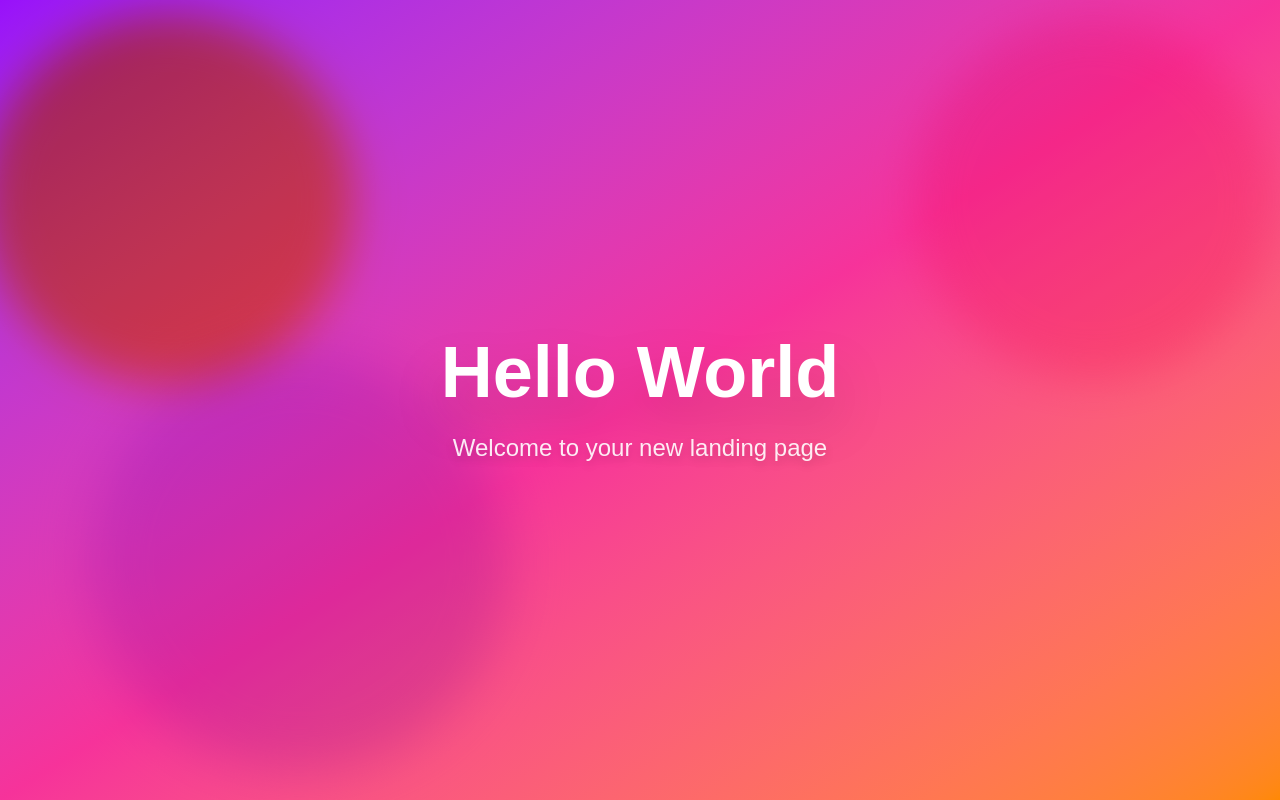
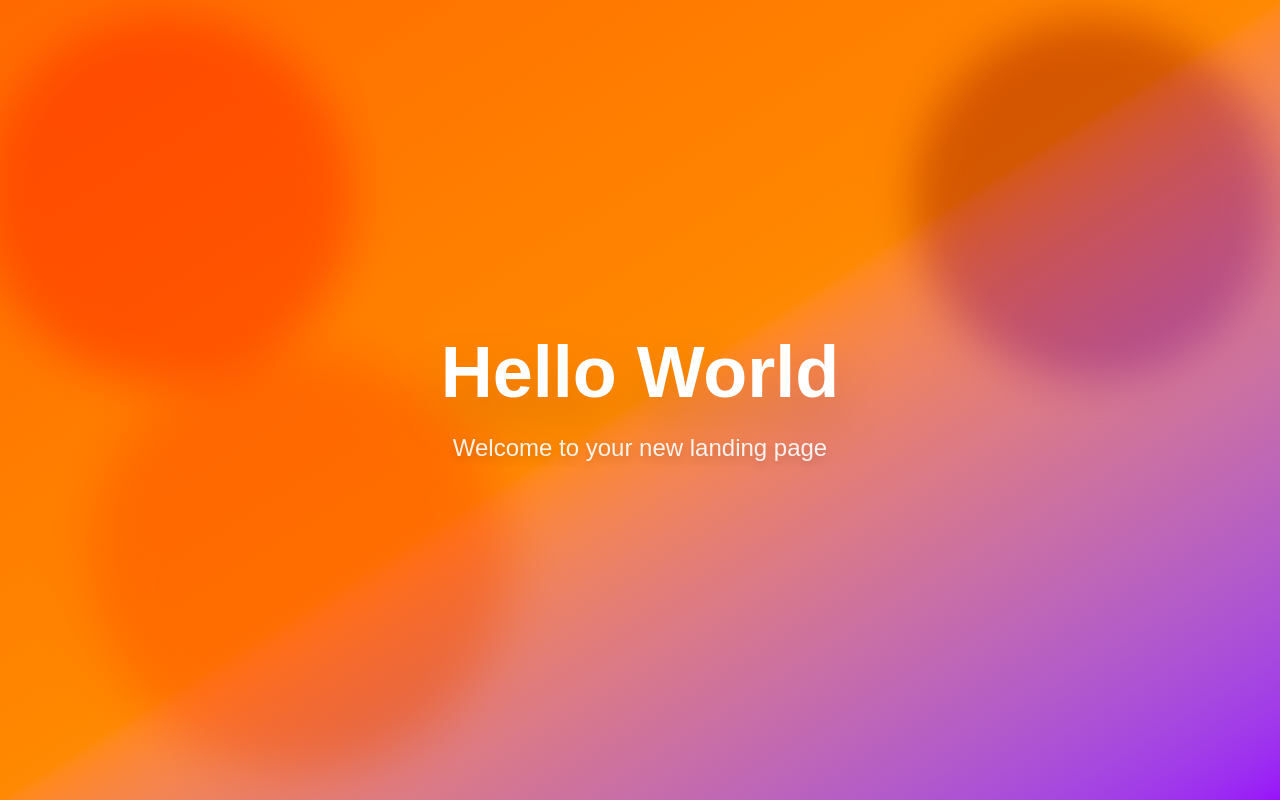
Before and after one commit to ns-test-org/yeehaa, a Next.js app in the folder packages/new-web-app-room/: page / in a window 1280 px wide. Built offline with nearby package versions, Linux system fonts and the light colour scheme.

Commit message:
AI chat session: Updated code and files

```diff
--- a/packages/new-web-app-room/src/app/page.tsx
+++ b/packages/new-web-app-room/src/app/page.tsx
@@ -1,11 +1,11 @@
 export default function Landing() {
   return (
-    <div className="min-h-screen w-full flex items-center justify-center relative overflow-hidden bg-gradient-to-br from-purple-600 via-pink-500 to-orange-400">
+    <div className="min-h-screen w-full flex items-center justify-center relative overflow-hidden bg-gradient-to-br from-orange-500 via-orange-400 to-purple-600">
       {/* Animated background elements */}
       <div className="absolute inset-0 overflow-hidden">
-        <div className="absolute w-96 h-96 bg-yellow-300 rounded-full mix-blend-multiply filter blur-xl opacity-70 animate-blob top-0 -left-4"></div>
-        <div className="absolute w-96 h-96 bg-pink-300 rounded-full mix-blend-multiply filter blur-xl opacity-70 animate-blob animation-delay-2000 top-0 -right-4"></div>
-        <div className="absolute w-96 h-96 bg-purple-300 rounded-full mix-blend-multiply filter blur-xl opacity-70 animate-blob animation-delay-4000 bottom-0 left-20"></div>
+        <div className="absolute w-96 h-96 bg-orange-400 rounded-full mix-blend-multiply filter blur-xl opacity-70 animate-blob top-0 -left-4"></div>
+        <div className="absolute w-96 h-96 bg-purple-400 rounded-full mix-blend-multiply filter blur-xl opacity-70 animate-blob animation-delay-2000 top-0 -right-4"></div>
+        <div className="absolute w-96 h-96 bg-orange-300 rounded-full mix-blend-multiply filter blur-xl opacity-70 animate-blob animation-delay-4000 bottom-0 left-20"></div>
       </div>
 
       {/* Content */}
```
